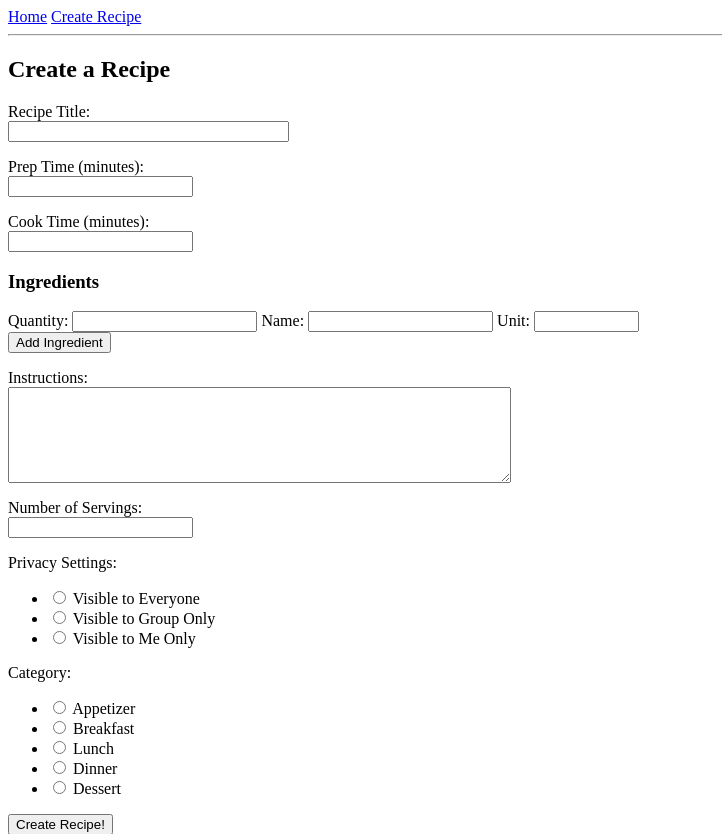
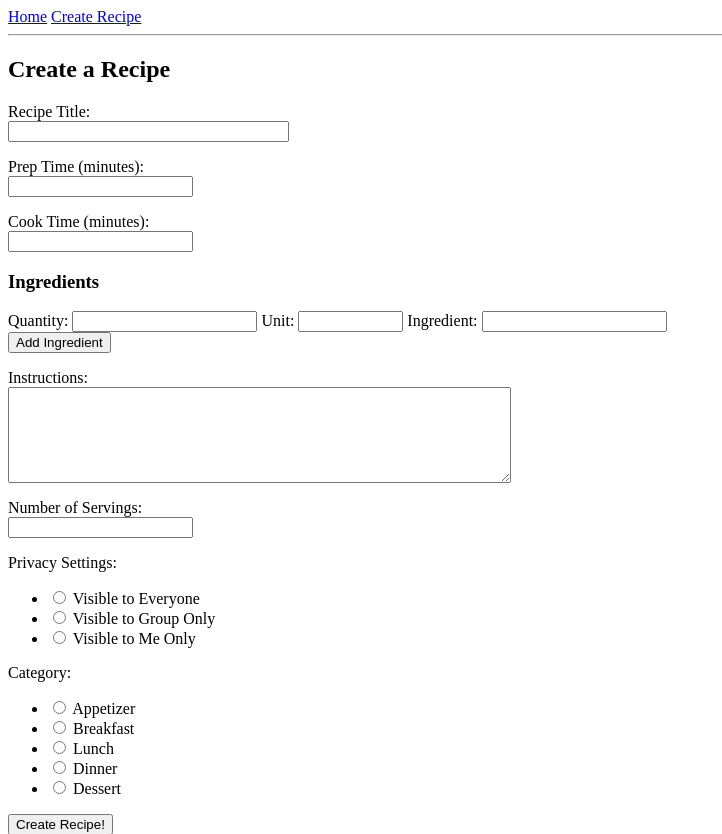
Before and after one commit to jessmorrill/SharedPlate, a Flask app: page /create-recipe in a window 1280 px wide. Shown: the top 834 px of the page, without its empty margins (0-722 px from the left). Run offline with Flask 3, Linux system fonts and the light colour scheme; parts of the project's set-up code (start-up, migrations or seed data) failed here and were passed over.

Commit message:
swapped order of unit/ingredient name for logic

```diff
--- a/app/forms.py
+++ b/app/forms.py
@@ -5,7 +5,7 @@ from wtforms import Form
 
 class IngredientForm(Form):
     num= IntegerField("Quantity:", validators=[Optional()])
-    ingredient_name = StringField("Name:", validators=[Optional()])
+    ingredient_name = StringField("Ingredient:", validators=[Optional()])
     unit = StringField("Unit:", validators=[Optional()])
 
 class CreateRecipe(FlaskForm):
--- a/app/templates/add.html
+++ b/app/templates/add.html
@@ -23,8 +23,9 @@
         {% for ingredient in form.ingredients %}
         <div class="ingredient_row">
   		{{ ingredient.num.label }} {{ingredient.num(size=5) }}
-		{{ ingredient.ingredient_name.label }} {{ingredient.ingredient_name(size=20) }}
 		{{ ingredient.unit.label }} {{ ingredient.unit(size=10) }}
+        {{ ingredient.ingredient_name.label }} {{ingredient.ingredient_name(size=20) }}
+
 	</div>
 	{% endfor %}
     </div>
@@ -61,10 +62,10 @@
 		div.innerHTML = `
 			<label>Quantity:</label>
             		<input type="number" name="ingredients-${ingredientCount}-num" size="5">
-           		 <label>Name:</label>
-           		 <input type="text" name="ingredients-${ingredientCount}-ingredient_name" size="20">
-            		<label>Unit:</label>
-            		<input type="text" name="ingredients-${ingredientCount}-unit" size="10">
+           		 <label>Unit:</label>
+           		 <input type="text" name="ingredients-${ingredientCount}-unit" size="10">
+            		<label>Ingredient:</label>
+            		<input type="text" name="ingredients-${ingredientCount}-ingredient_name" size="20">
         `;
         container.appendChild(div);
         ingredientCount++;
```
